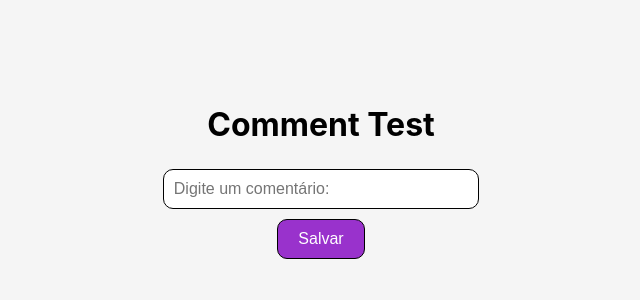
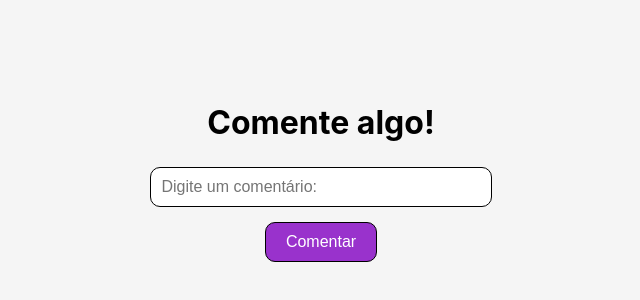
Before and after one commit to bitlab-ufrn/selecao-2023-lfviana, a React (Vite) app in the folder desafio_01/: page / in a window 1280 px wide. Shown: the part 210-510 px from the top of the page, without its empty margins (319-959 px from the left). Built offline with nearby package versions, Linux system fonts and the light colour scheme.

Commit message:
feat:atualização para mostrar quando não há comentários no campo

```diff
--- a/desafio_01/src/App.jsx
+++ b/desafio_01/src/App.jsx
@@ -13,7 +13,6 @@ function App() {
   const [coments, setComents] = useState('')
     const handleChange = (e) => {
     const { value } = e.target;
-    //console.log(value);
     setText(value);
   };
   const checarPalavroes = (frase) => {
@@ -33,25 +32,26 @@ function App() {
       }
     }
     if (temExpressaoInadequada || temPalavraInadequada) {
-      return 'Seu comentário possui uma ou mais palavras que podem ser consideradas como conteúdo ofensivo.';
+      return 'Seu comentário possui uma ou mais palavras que podem ser consideradas conteúdo ofensivo.';
     } else {
       return 'O comentário não possui palavras inapropriadas.';
     }
   };
   const handleClick = () => {
-    const fraseFormatada =
-    checarPalavroes(text);
+    if (text.trim() === '') {
+      setFrase('Insira um comentário no campo acima.');
+      setShow(true);
+      return;
+    }
+    const fraseFormatada = checarPalavroes(text);
     setFrase(fraseFormatada);
-    console.log(frase);
     setShow(true);
   };
   return (
     <div>
-      <div className='titulo'>
-      <h1>Comment Test</h1>
-      </div>
+      <h1>Comente algo!</h1>
     <input  value={text} onChange={handleChange} placeholder='Digite um comentário:' type="text"/>
-    <button onClick={handleClick}>Salvar</button>
+    <button onClick={handleClick}>Comentar</button>
     <h2>{frase}</h2>
     </div>
   )
--- a/desafio_01/src/expressoes.js
+++ b/desafio_01/src/expressoes.js
@@ -7,6 +7,9 @@ const expressoes = [
     "comer sua",
     "sou incel",
     "sou nazista",
-    "amo hitler"
+    "amo hitler",
+    "filho da mãe",
+    "filho da mae",
+    "minha pomba"
 ]
 export default expressoes;
--- a/desafio_01/src/index.css
+++ b/desafio_01/src/index.css
@@ -66,7 +66,7 @@ button {
   padding: 10px 20px;
   font-size: 16px;
   cursor: pointer;
-  margin-top: 10px;
+  margin-top: 15px;
 }
 button:hover{
   color: black;
--- a/desafio_01/src/palavroes.js
+++ b/desafio_01/src/palavroes.js
@@ -78,7 +78,9 @@ const palavroes = [
     "matar",
     "pica",
     "bosta",
-    "piroca"
-
+    "piroca",
+    "cachorra",
+    "peituda",
+    "putinha"
   ];
   export default palavroes;
```
